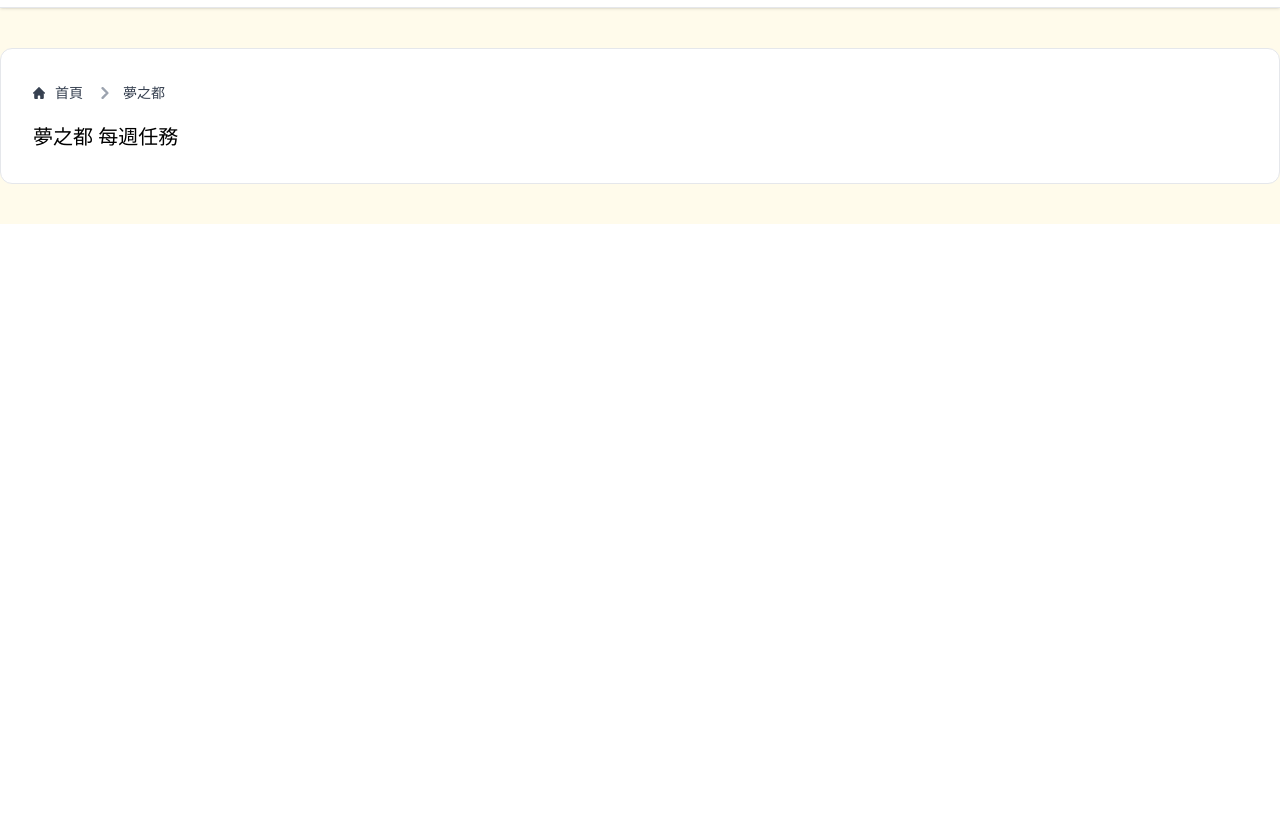
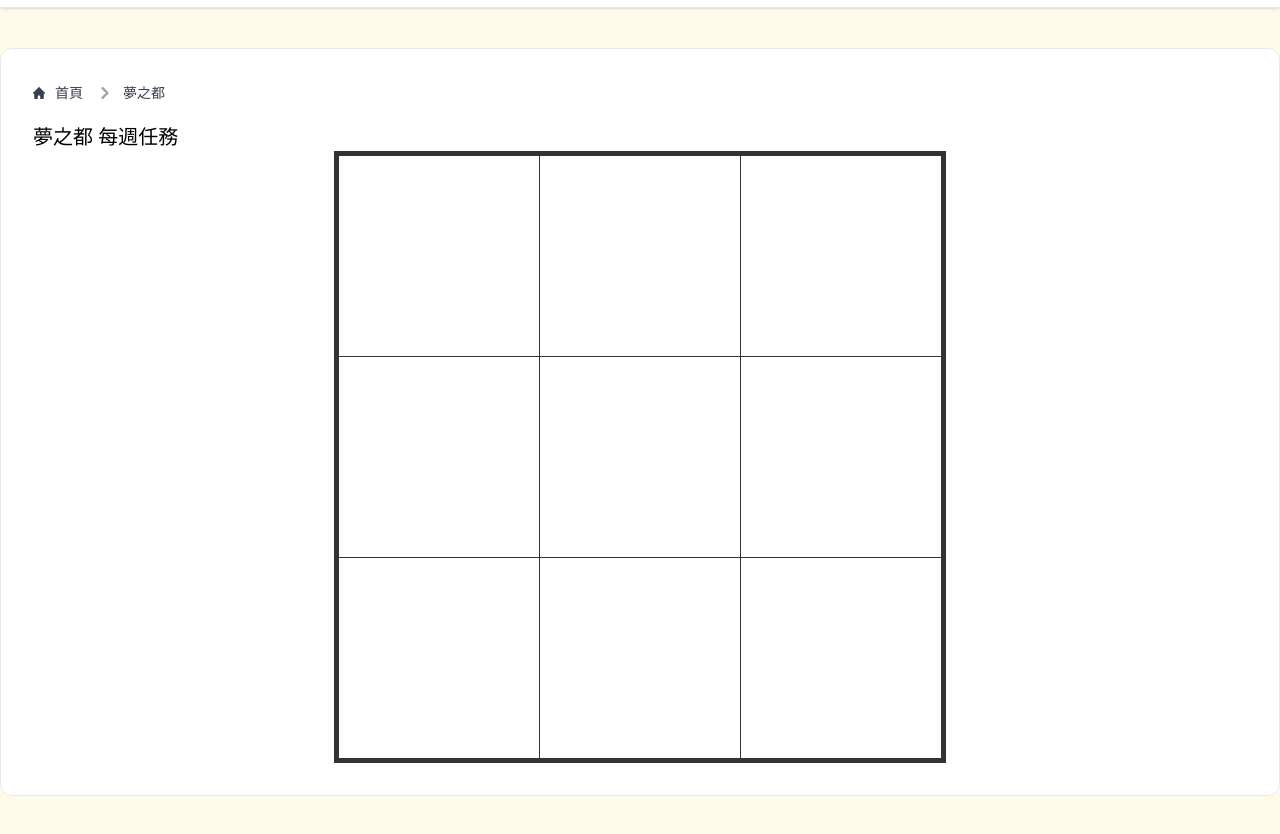
Before and after one commit to RvGIN/tms, a plain HTML site: page dream_city.html in a window 1280 px wide. Shown: the part 56-890 px from the top of the page. Before the commit the page ends 800 px from the top, so only its background shows below. Drawn offline with nearby package versions, Linux system fonts and the light colour scheme.

Commit message:
Update dream_city.html

```diff
--- a/dream_city.html
+++ b/dream_city.html
@@ -7,7 +7,7 @@
     <meta name="viewport" content="width=device-width, initial-scale=1.0">
     <title>TMS</title>
     <script src="https://cdn.tailwindcss.com"></script>
-    <link rel="stylesheet" href="src/css/new_dream_city.css">
+    <link rel="stylesheet" href="src/css/dream_city.css">
     <style lang="css">
         input::-webkit-outer-spin-button,
         input::-webkit-inner-spin-button {
```
